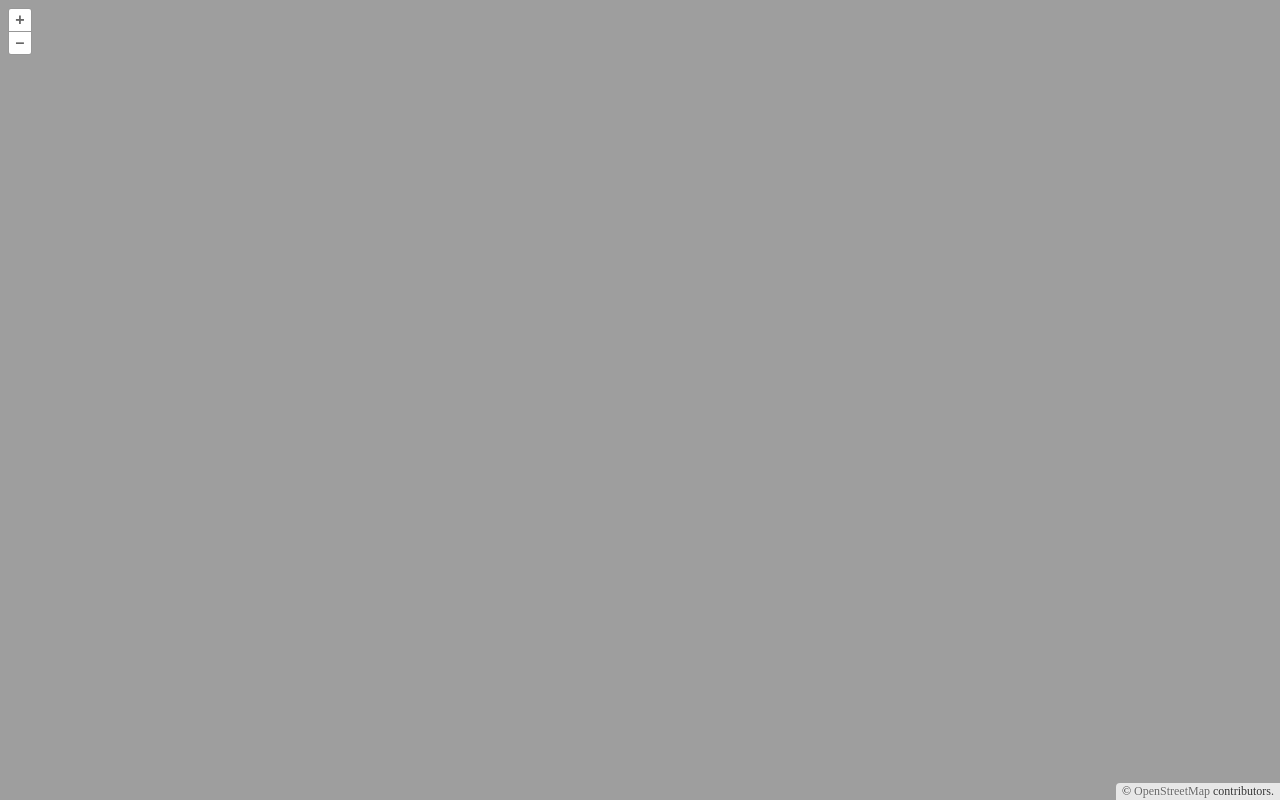
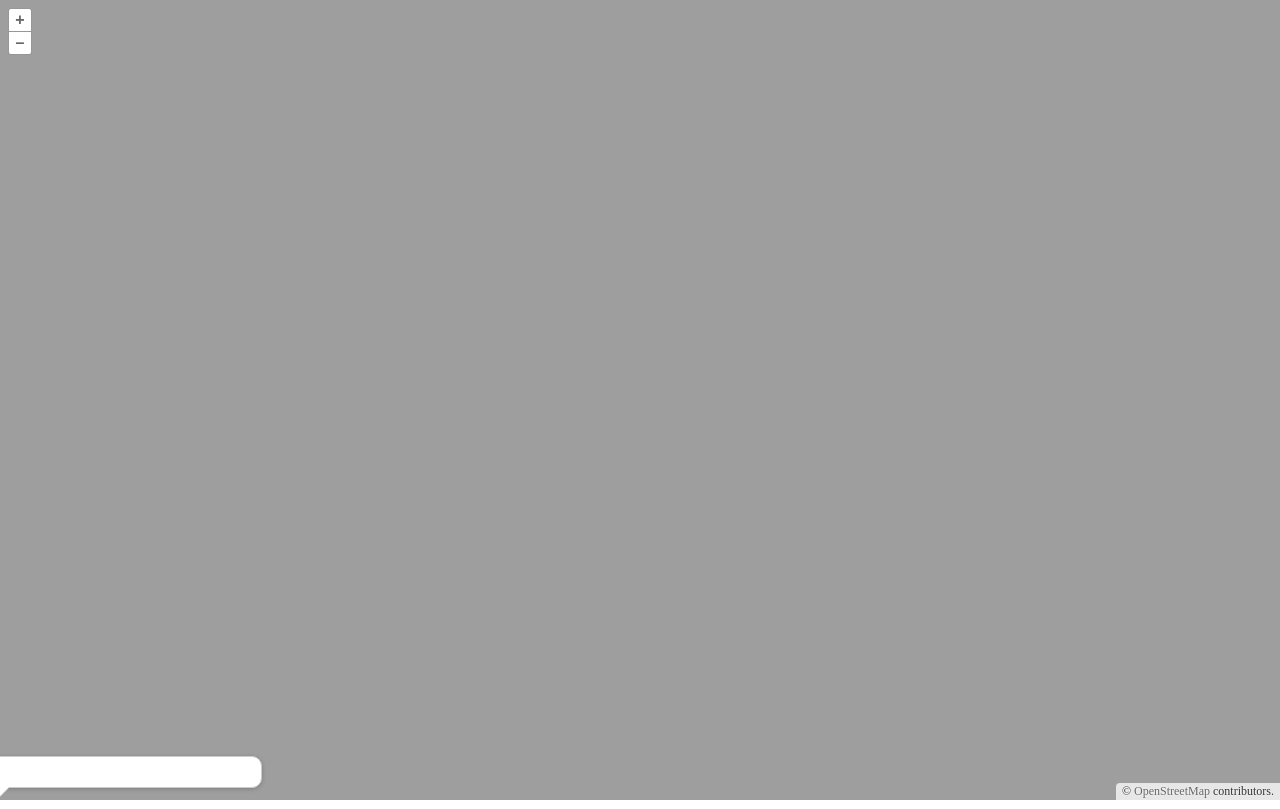
Before and after one commit to NikkyPo/ol-demo, a website built with Vite: page index.html in a window 1280 px wide. Built offline with nearby package versions, Linux system fonts and the light colour scheme.

Commit message:
updated examples

```diff
--- a/index.html
+++ b/index.html
@@ -1,13 +1,20 @@
 <!DOCTYPE html>
 <html lang="en">
+
 <head>
   <meta charset="UTF-8" />
   <link rel="icon" type="image/x-icon" href="https://openlayers.org/favicon.ico" />
   <meta name="viewport" content="width=device-width, initial-scale=1.0" />
   <title>Using OpenLayers with Vite</title>
 </head>
+
 <body>
   <div id="map"></div>
+  <!-- 4: Add a popup -->
+
+  <div id="popup" class="ol-popup"></div>
+
   <script type="module" src="./main.js"></script>
 </body>
+
 </html>
--- a/main.js
+++ b/main.js
@@ -10,20 +10,22 @@ import { Vector as VectorLayer } from 'ol/layer';
 import { GeoJSON } from 'ol/format';
 import { Stroke, Style } from 'ol/style';
 
+import Overlay from 'ol/Overlay';
+
 //////////////////////////////////////////
 // 1. OpenLayers Boilerplate
 //////////////////////////////////////////
 
-const map = new Map({
-  target: 'map',
-  layers: [
-    new TileLayer({
-      source: new OSM()
+const map = new Map({ // create Map object
+  target: 'map', // points to <div> in .html
+  layers: [ // define list of layers
+    new TileLayer({ // type of layer
+      source: new OSM() // source of layer
     })
   ],
-  view: new View({
-    center: fromLonLat([-93.41, 44.92]),
-    zoom: 9
+  view: new View({ // customize map object
+    center: fromLonLat([-93.41, 44.92]), // define center point
+    zoom: 9 // zoom level
   })
 });
 
@@ -31,43 +33,32 @@ const map = new Map({
 
 
 
+//////////////////////////////////////////
+// 2. Add GeoJSON
+//
+// source: https://gisdata.mn.gov/dataset/us-mn-state-metc-trans-regional-trails-land
+//////////////////////////////////////////
 
+// const mnTrails = new VectorLayer({ // new Layer declared as variable
+//   source: new VectorSource ({ // source of the layer
+//     format: new GeoJSON(), // source is geojson
+//     url: '/data/mn-trails.geojson' // location of source
+//   })
+// })
 
-
-
-
-
-
-
-
-
-
-
-
-
-
-
-
-
-
-
-
-
-
-
-
-
-
-
-
-
-
-
-
-
-
-
-
+// const map = new Map({
+//   target: 'map',
+//   layers: [
+//     new TileLayer({
+//       source: new OSM()
+//     }),
+//     mnTrails // add layer to map
+//   ],
+//   view: new View({
+//     center: fromLonLat([-93.41, 44.92]),
+//     zoom: 9
+//   })
+// });
 
 
 
@@ -75,13 +66,105 @@ const map = new Map({
 
 
 //////////////////////////////////////////
-// 2. Add an ArcGIS REST feature service
+// 3. Style GeoJSON
 //////////////////////////////////////////
 
-// ArcGIS feature service url with query
-//
-// query: where 1 = 1 (all records returned)
-//        format = geojson
+// const mnTrails = new VectorLayer({
+//   source: new VectorSource ({
+//     format: new GeoJSON(),
+//     url: '/data/mn-trails.geojson'
+//   })
+// })
+
+// mnTrails.setStyle( // dot notation to set style on trails layer
+//   new Style({ // declare new Style properties
+//     stroke: new Stroke({ // stroke = line properties
+//       color: '#5a5a5a',
+//       width: 3,
+//     }),
+//   })
+// )
+
+// const map = new Map({
+//   target: 'map',
+//   layers: [
+//     new TileLayer({
+//       source: new OSM()
+//     }),
+//     mnTrails
+//   ],
+//   view: new View({
+//     center: fromLonLat([-93.41, 44.92]),
+//     zoom: 9
+//   })
+// });
+
+
+
+
+
+//////////////////////////////////////////
+// 4. Add a pop-up
+//////////////////////////////////////////
+
+// const mnTrails = new VectorLayer({
+//   source: new VectorSource({
+//     format: new GeoJSON(),
+//     url: '/data/mn-trails.geojson'
+//   })
+// })
+
+// mnTrails.setStyle(
+//   new Style({
+//     stroke: new Stroke({
+//       color: '#5a5a5a',
+//       width: 4,
+//     }),
+//   })
+// )
+
+// const container = document.getElementById('popup'); // define html content
+
+// const overlay = new Overlay({
+//   element: container, // define new overlay html element
+// });
+
+// const map = new Map({
+//   target: 'map',
+//   layers: [
+//     new TileLayer({
+//       source: new OSM()
+//     }),
+//     mnTrails
+//   ],
+//   view: new View({
+//     center: fromLonLat([-93.41, 44.92]),
+//     zoom: 9
+//   }),
+//   overlays: [overlay] // Add Pop-up as overlay to Map
+// });
+
+// map.on('click', function (evt) { // Check for a "click" event
+//   const feature = map.forEachFeatureAtPixel(evt.pixel, function (featureInfo) { // return Feature info based on click location
+//     return featureInfo;
+//   });
+//   if (feature) { // If a feature was clicked on
+//     container.style.display = "block"; // Display html
+//     overlay.setPosition(evt.coordinate); // set overlay position on map
+//     container.innerHTML = feature.get('NAME'); // Display "NAME" property in html
+
+//   } else { // Hide html if feature was not clicked on
+//     container.style.display = "none";
+//   }
+// })
+
+
+
+
+//////////////////////////////////////////
+// (Extra): Add the same data as ArcGIS REST feature service
+// source: https://gisdata.mn.gov/dataset/us-mn-state-metc-trans-regional-trails-land
+//////////////////////////////////////////
 
 // const trailsURL = 'https://arcgis.metc.state.mn.us/server/rest/services/GISLibrary/TrailsRegional/FeatureServer/0/query?where=1%3D1&f=geojson'
 
--- a/style.css
+++ b/style.css
@@ -10,3 +10,37 @@ html, body {
   bottom: 0;
   width: 100%;
 }
+
+/* 4. Add a Pop-up */
+.ol-popup {
+  position: absolute;
+  background-color: white;
+  box-shadow: 0 1px 4px rgba(0,0,0,0.2);
+  padding: 15px;
+  border-radius: 10px;
+  border: 1px solid #cccccc;
+  bottom: 12px;
+  left: -50px;
+  min-width: 280px;
+}
+.ol-popup:after, .ol-popup:before {
+  top: 100%;
+  border: solid transparent;
+  content: " ";
+  height: 0;
+  width: 0;
+  position: absolute;
+  pointer-events: none;
+}
+.ol-popup:after {
+  border-top-color: white;
+  border-width: 10px;
+  left: 48px;
+  margin-left: -10px;
+}
+.ol-popup:before {
+  border-top-color: #cccccc;
+  border-width: 11px;
+  left: 48px;
+  margin-left: -11px;
+}
```
Also changed, not shown: data/mn-trails.geojson (added), readme.md. Lines whose indentation alone changed are shown as unchanged.
